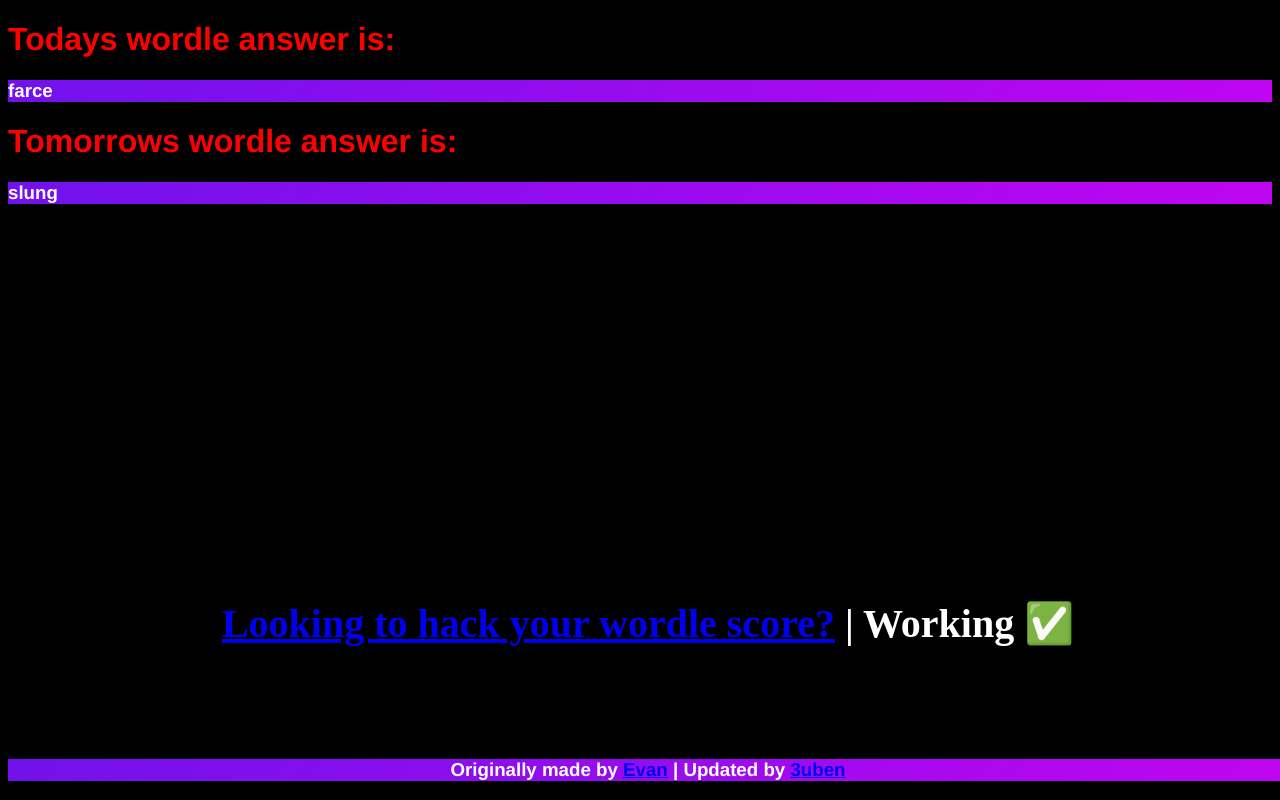
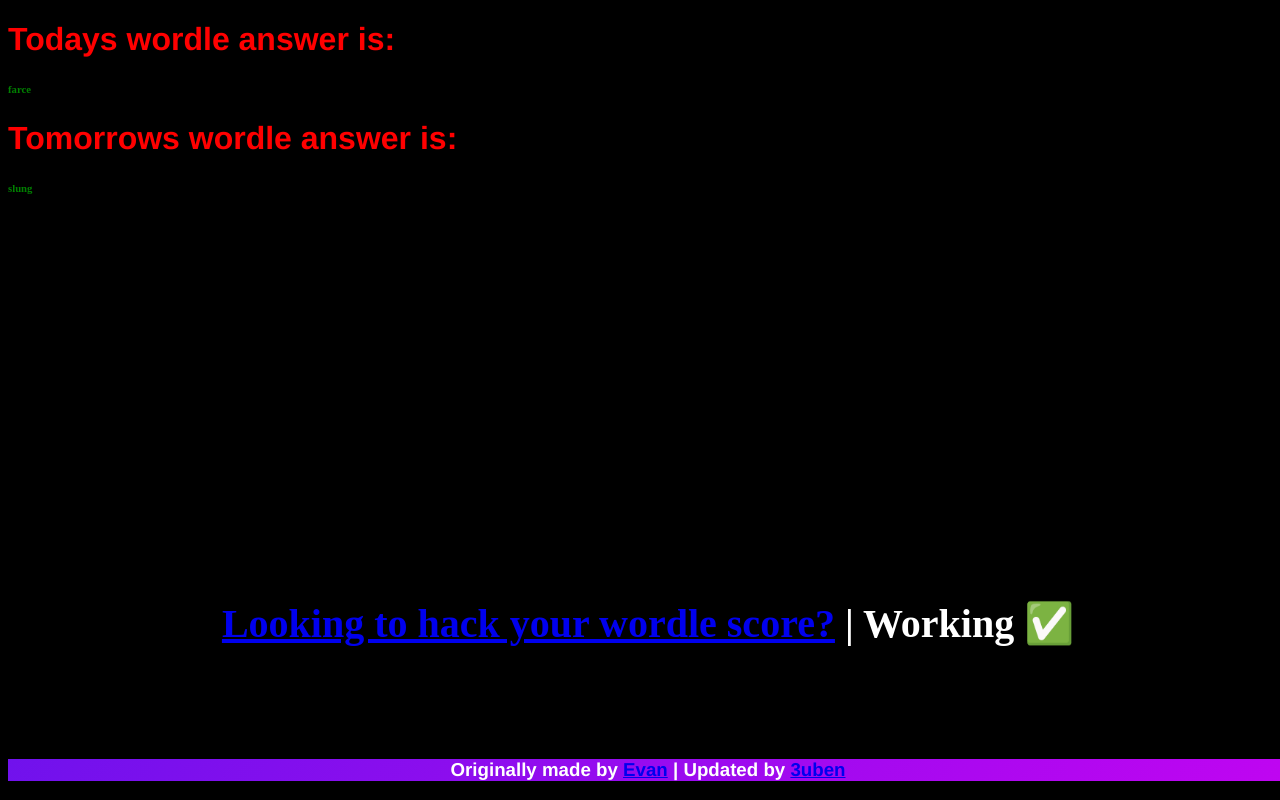
Before and after one commit to 3uben/WordleTricks, a plain HTML site: page index.html in a window 1280 px wide. Drawn offline with Linux system fonts and the light colour scheme.

Commit message:
Update index.html

```diff
--- a/index.html
+++ b/index.html
@@ -18,6 +18,9 @@
             }
             h5 {
                 color: black;
+            }
+            h6 {
+                color: green;
             }
             h3 {
                 text-align: Left;
@@ -56,9 +59,9 @@
     <body>
 
         <h1>Todays wordle answer is:</h1>
-        <h3 id="todays">If this didn't work try refreshing or making an issue <a href="github.com/3uben/wordleword/issues"></a></h3>
+        <h6 id="todays">If this didn't work try refreshing or making an issue <a href="github.com/3uben/wordleword/issues"></a></h3>
         <h1>Tomorrows wordle answer is:</h1>
-        <h3 id="tomorrows"></h3>
+        <h6 id="tomorrows"></h3>
         <h3 style="position: fixed; text-align: center; bottom: 0px; width: 100%;">Originally made by <a href="https://github.com/evaan">Evan</a> | Updated by <a href="https://github.com/3uben">3uben</a></h3>
         <h4 style="position: fixed; text-align: center; bottom: 100px; width: 100%;"><a href="https://scratch.mit.edu/projects/644738031/">Looking to hack your wordle score?</a> | Working ✅</a></h3>
         <h5 style="position: fixed; text-align: center; bottom: 70px; width: 100%;"> hump me </a></h3>
```
